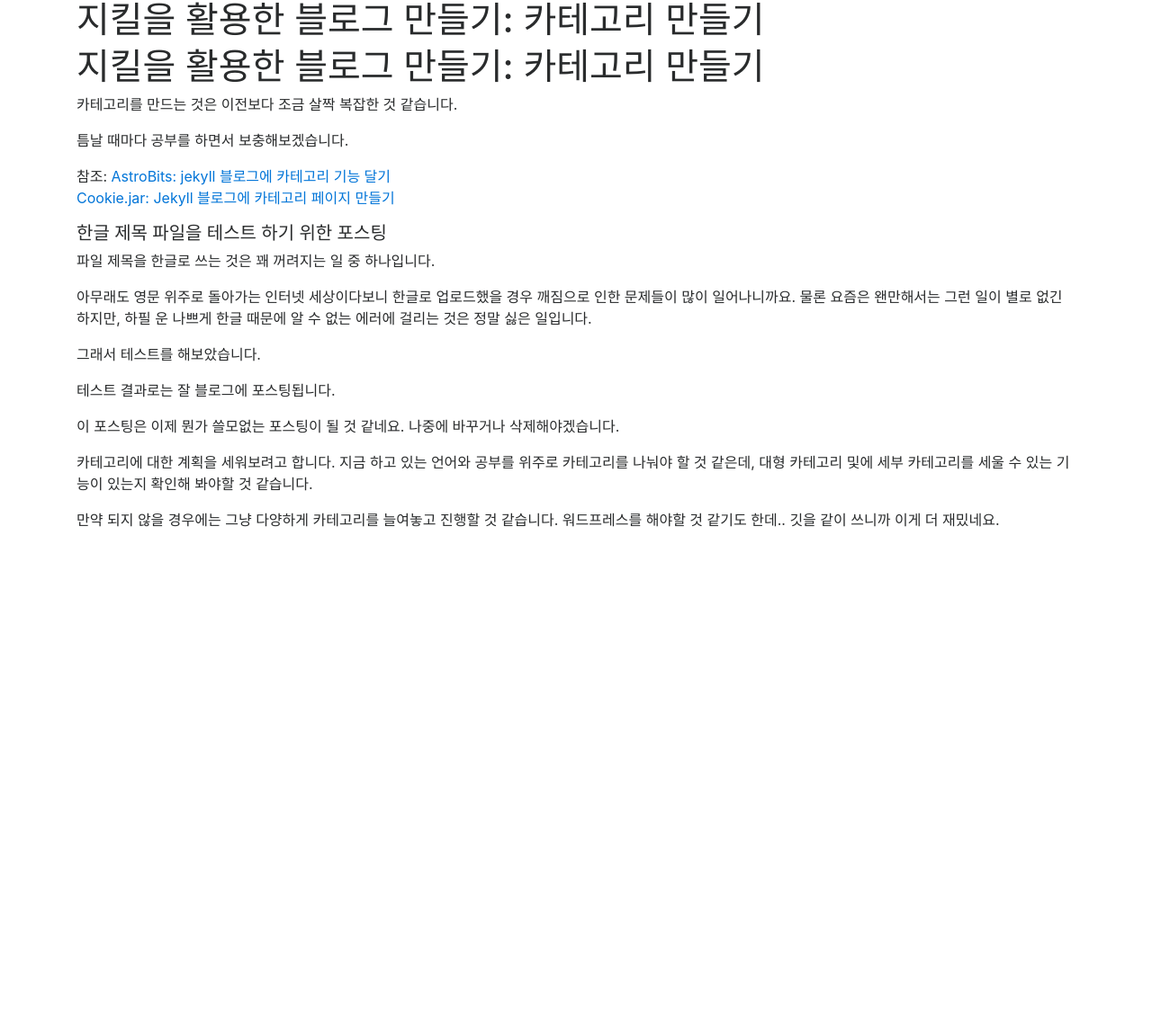
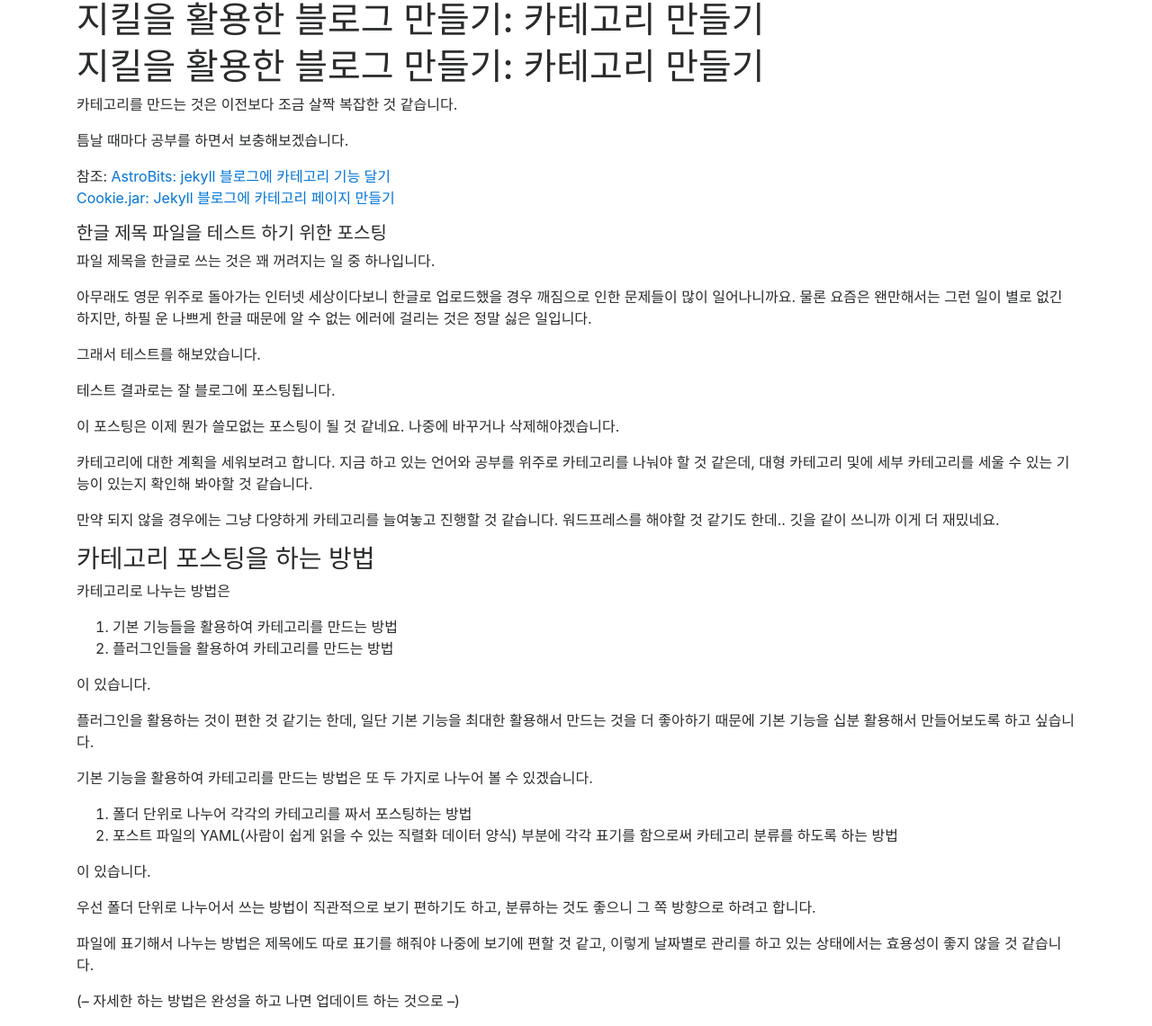
Before and after one commit to ProjectTavern/deprecated-winterguard.github.io, a Jekyll site: the page built from categories/jekyll/_posts/2017-12-15-지킬을-활용한-블로그-만들기:-카테고리 만들기.md, in a window 1280 px wide. Shown: the whole page at 90% size. Built offline with Jekyll 4.4.1, drawn with Linux system fonts in a browser that asks for light colours; our own code applies the rules of GitHub Pages for plain Markdown files; before the commit the page ends 900 px from its top, so only the background shows below that.

Commit message:
카테고리

```diff
--- a/categories/jekyll/_posts/2017-12-15-지킬을-활용한-블로그-만들기:-카테고리 만들기.md
+++ b/categories/jekyll/_posts/2017-12-15-지킬을-활용한-블로그-만들기:-카테고리 만들기.md
@@ -30,3 +30,27 @@ excerpt: "한글 파일 제목을 어떻게 활용할지 테스트하는 중입
 
 만약 되지 않을 경우에는 그냥 다양하게 카테고리를 늘여놓고 진행할 것 같습니다.
 워드프레스를 해야할 것 같기도 한데.. 깃을 같이 쓰니까 이게 더 재밌네요.
+
+### 카테고리 포스팅을 하는 방법
+
+카테고리로 나누는 방법은
+
+1. 기본 기능들을 활용하여 카테고리를 만드는 방법
+2. 플러그인들을 활용하여 카테고리를 만드는 방법
+
+이 있습니다.
+
+플러그인을 활용하는 것이 편한 것 같기는 한데, 일단 기본 기능을 최대한 활용해서 만드는 것을 더 좋아하기 때문에 기본 기능을 십분 활용해서 만들어보도록 하고 싶습니다.
+
+기본 기능을 활용하여 카테고리를 만드는 방법은 또 두 가지로 나누어 볼 수 있겠습니다.
+
+1. 폴더 단위로 나누어 각각의 카테고리를 짜서 포스팅하는 방법
+2. 포스트 파일의 YAML(사람이 쉽게 읽을 수 있는 직렬화 데이터 양식) 부분에 각각 표기를 함으로써 카테고리 분류를 하도록 하는 방법
+
+이 있습니다.
+
+우선 폴더 단위로 나누어서 쓰는 방법이 직관적으로 보기 편하기도 하고, 분류하는 것도 좋으니 그 쪽 방향으로 하려고 합니다.
+
+파일에 표기해서 나누는 방법은 제목에도 따로 표기를 해줘야 나중에 보기에 편할 것 같고, 이렇게 날짜별로 관리를 하고 있는 상태에서는 효용성이 좋지 않을 것 같습니다.
+
+(-- 자세한 하는 방법은 완성을 하고 나면 업데이트 하는 것으로 --)
```
